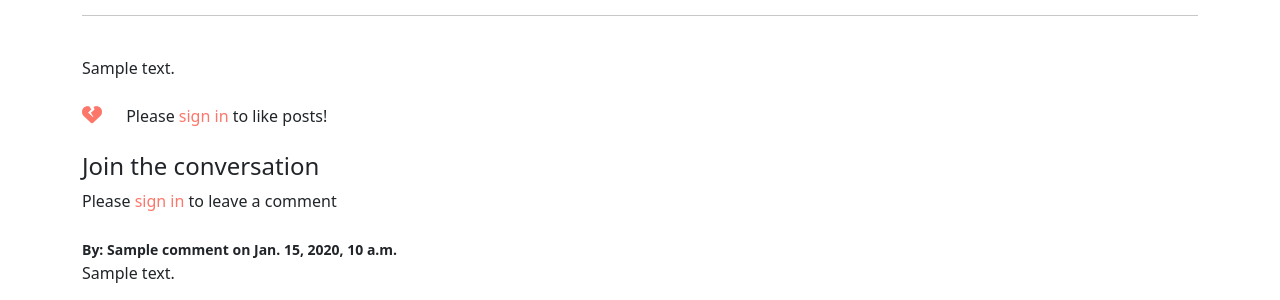
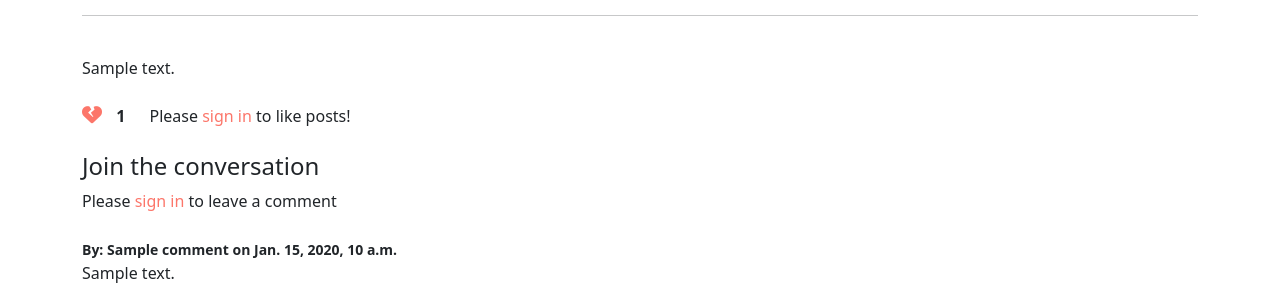
Before and after one commit to dantaylor28/the-food-blog, a Django app: a page that uses templates/full_post.html in a window 1280 px wide. Shown: the part 193-493 px from the top of the page. Run offline with Django 3.2, Linux system fonts and the light colour scheme; tables that the repository leaves empty hold one stand-in row (values such as "Sample post"); some libraries are stand-ins or nearby versions.

Commit message:
Show num_of_likes to non logged in users on full_post.html

```diff
--- a/static/css/style.css
+++ b/static/css/style.css
@@ -134,3 +134,7 @@ i {
 .login-txt {
     margin-left: 20px;
 }
+
+.mgn-spc {
+    margin-left: 10px;
+}
--- a/templates/full_post.html
+++ b/templates/full_post.html
@@ -28,6 +28,7 @@
 </form>
 {% else %}
 <i class="fa-solid fa-heart-crack like-btn heart-crack"></i>
+<strong><span class="mgn-spc">{{ post.num_of_likes }}</span></strong>
 <span class="login-txt">Please <a href="{% url 'account_login' %}" class="signin-link">sign in</a> to like posts!</span>
 {% endif %}
 
```
